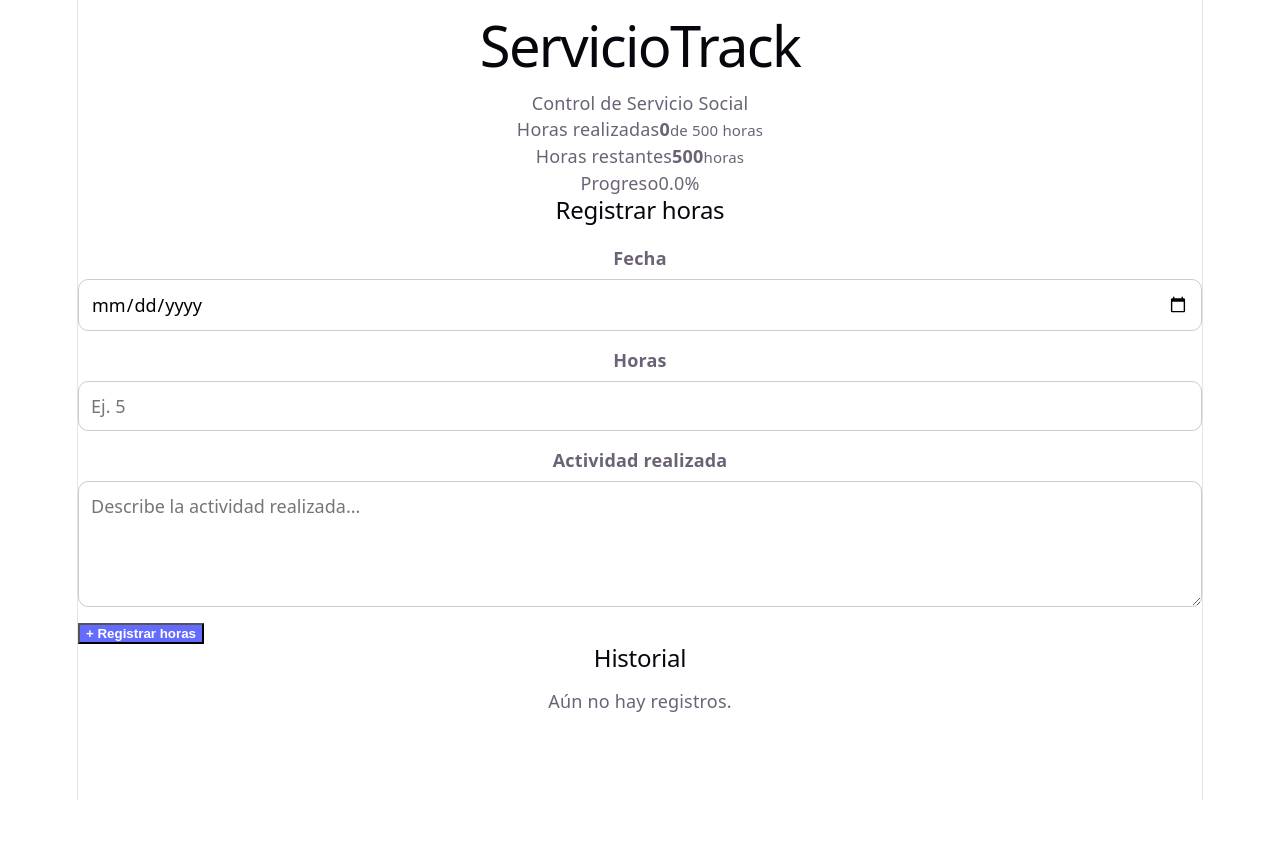
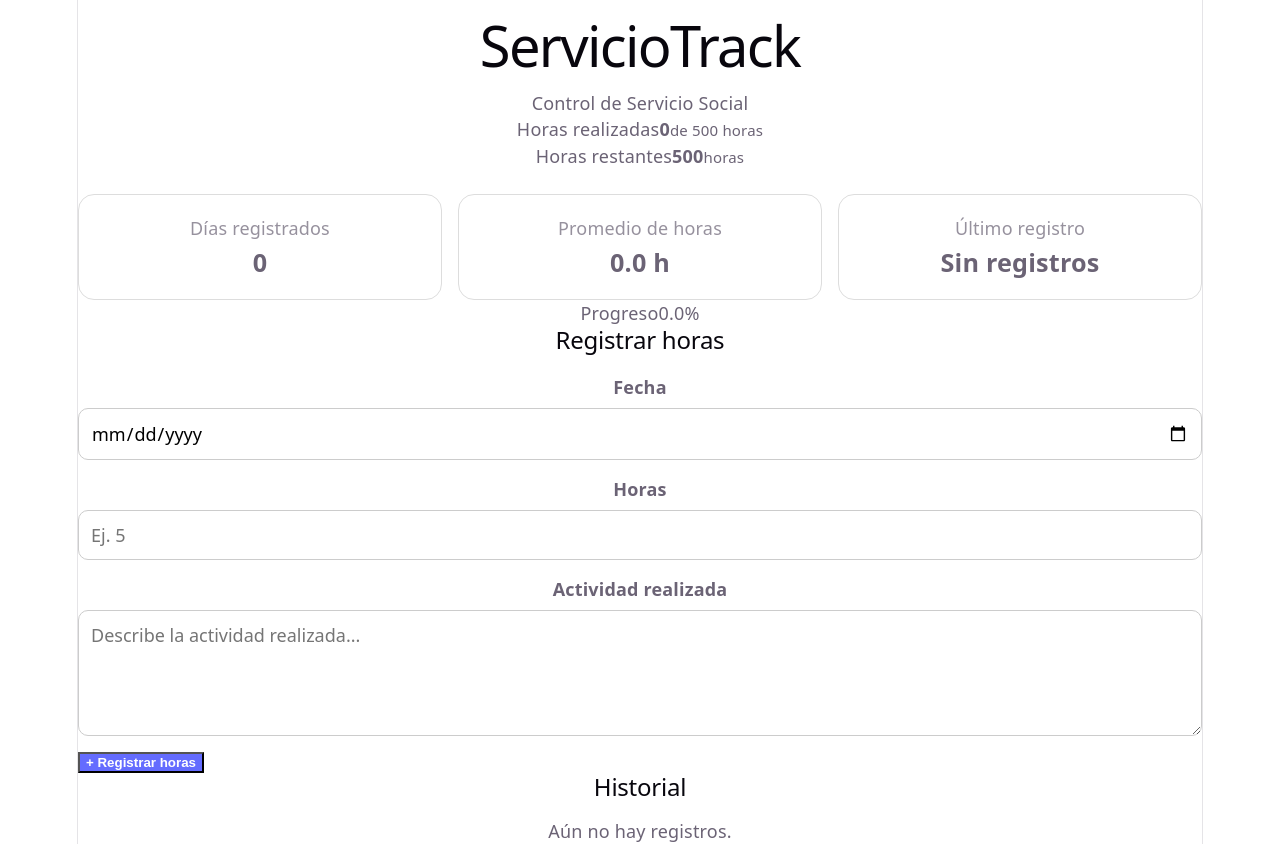
Before and after one commit to cornelioalexis65-cyber/SERVICIOTRACK, a React (Vite) app: page / in a window 1280 px wide. Before the commit the page ends 800 px from the top, so only its background shows below. Built offline with nearby package versions, Linux system fonts and the light colour scheme.

Commit message:
feat: implementar logica inicial de registro de horas y persistencia local

```diff
--- a/src/App.css
+++ b/src/App.css
@@ -101,3 +101,32 @@
     margin-left: 0;
   }
 }
+
+.extra-summary {
+  display: grid;
+  grid-template-columns: repeat(3, 1fr);
+  gap: 16px;
+  margin-top: 24px;
+}
+
+.extra-card {
+  padding: 20px;
+  border: 1px solid #ddd;
+  border-radius: 16px;
+}
+
+.extra-card span {
+  display: block;
+  opacity: 0.7;
+  margin-bottom: 8px;
+}
+
+.extra-card strong {
+  font-size: 1.4rem;
+}
+
+@media (max-width: 700px) {
+  .extra-summary {
+    grid-template-columns: 1fr;
+  }
+}
--- a/src/App.tsx
+++ b/src/App.tsx
@@ -14,21 +14,30 @@ function App() {
   const [registros, setRegistros] = useState<Registro[]>([])
   const [cargando, setCargando] = useState(true)
 
+  // Cargar registros guardados
   useEffect(() => {
-  const registrosGuardados = localStorage.getItem('serviciotrack-registros')
+    const registrosGuardados = localStorage.getItem(
+      'serviciotrack-registros'
+    )
 
     if (registrosGuardados) {
       try {
-      const registrosParseados: Registro[] = JSON.parse(registrosGuardados)
+        const registrosParseados: Registro[] =
+          JSON.parse(registrosGuardados)
+
         setRegistros(registrosParseados)
       } catch (error) {
-      console.error('Error al cargar los registros:', error)
+        console.error(
+          'Error al cargar los registros:',
+          error
+        )
       }
     }
 
     setCargando(false)
   }, [])
 
+  // Guardar registros
   useEffect(() => {
     if (!cargando) {
       localStorage.setItem(
@@ -38,24 +47,50 @@ useEffect(() => {
     }
   }, [registros, cargando])
 
+  // Formulario
   const [fecha, setFecha] = useState('')
   const [horas, setHoras] = useState('')
   const [actividad, setActividad] = useState('')
 
-  const [registroEditando, setRegistroEditando] = useState<number | null>(null)
+  // Registro que estamos editando
+  const [registroEditando, setRegistroEditando] =
+    useState<number | null>(null)
 
+  // Cálculos
   const horasRealizadas = registros.reduce(
     (total, registro) => total + registro.horas,
     0
   )
 
-  const horasRestantes = Math.max(totalHours - horasRealizadas, 0)
+  const horasRestantes = Math.max(
+    totalHours - horasRealizadas,
+    0
+  )
 
   const progreso = Math.min(
     (horasRealizadas / totalHours) * 100,
     100
   )
 
+  const diasRegistrados = registros.length
+
+  const promedioHoras =
+    diasRegistrados > 0
+      ? horasRealizadas / diasRegistrados
+      : 0
+
+  // Ordenar registros por fecha
+  const registrosOrdenados = [...registros].sort(
+    (a, b) => b.fecha.localeCompare(a.fecha)
+  )
+
+  // Obtener la fecha más reciente
+  const ultimaFecha =
+    registrosOrdenados.length > 0
+      ? registrosOrdenados[0].fecha
+      : 'Sin registros'
+
+  // Guardar o editar registro
   const guardarRegistro = () => {
     if (!fecha || !horas || !actividad) {
       alert('Completa todos los campos')
@@ -67,7 +102,25 @@ useEffect(() => {
       return
     }
 
+    if (Number(horas) > 24) {
+      alert('Las horas no pueden ser mayores a 24')
+      return
+    }
+
+    const horasActuales = registroEditando !== null
+      ? horasRealizadas -
+        (registros.find(
+          (registro) => registro.id === registroEditando
+        )?.horas ?? 0)
+      : horasRealizadas
+
+    if (horasActuales + Number(horas) > totalHours) {
+      alert(`No puedes superar las ${totalHours} horas de servicio social`)
+      return
+   }
+
     if (registroEditando !== null) {
+      // Editar registro existente
       setRegistros(
         registros.map((registro) =>
           registro.id === registroEditando
@@ -83,6 +136,7 @@ useEffect(() => {
 
       setRegistroEditando(null)
     } else {
+      // Crear nuevo registro
       const nuevoRegistro: Registro = {
         id: Date.now(),
         fecha,
@@ -96,6 +150,7 @@ useEffect(() => {
     limpiarFormulario()
   }
 
+  // Editar registro
   const editarRegistro = (registro: Registro) => {
     setFecha(registro.fecha)
     setHoras(String(registro.horas))
@@ -104,6 +159,7 @@ useEffect(() => {
     setRegistroEditando(registro.id)
   }
 
+  // Eliminar registro
   const eliminarRegistro = (id: number) => {
     const confirmar = window.confirm(
       '¿Seguro que quieres eliminar este registro?'
@@ -114,7 +170,9 @@ useEffect(() => {
     }
 
     setRegistros(
-      registros.filter((registro) => registro.id !== id)
+      registros.filter(
+        (registro) => registro.id !== id
+      )
     )
 
     if (registroEditando === id) {
@@ -122,6 +180,7 @@ useEffect(() => {
     }
   }
 
+  // Limpiar formulario
   const limpiarFormulario = () => {
     setFecha('')
     setHoras('')
@@ -132,24 +191,66 @@ useEffect(() => {
   return (
     <main className="app">
 
+      {/* ENCABEZADO */}
       <header className="header">
         <h1>ServicioTrack</h1>
         <p>Control de Servicio Social</p>
       </header>
 
-      {/* RESUMEN */}
+      {/* RESUMEN PRINCIPAL */}
       <section className="summary">
 
         <div className="card">
           <span>Horas realizadas</span>
-          <strong>{horasRealizadas}</strong>
-          <small>de {totalHours} horas</small>
+
+          <strong>
+            {horasRealizadas}
+          </strong>
+
+          <small>
+            de {totalHours} horas
+          </small>
         </div>
 
         <div className="card">
           <span>Horas restantes</span>
-          <strong>{horasRestantes}</strong>
-          <small>horas</small>
+
+          <strong>
+            {horasRestantes}
+          </strong>
+
+          <small>
+            horas
+          </small>
+        </div>
+
+      </section>
+
+      {/* RESUMEN ADICIONAL */}
+      <section className="extra-summary">
+
+        <div className="extra-card">
+          <span>Días registrados</span>
+
+          <strong>
+            {diasRegistrados}
+          </strong>
+        </div>
+
+        <div className="extra-card">
+          <span>Promedio de horas</span>
+
+          <strong>
+            {promedioHoras.toFixed(1)} h
+          </strong>
+        </div>
+
+        <div className="extra-card">
+          <span>Último registro</span>
+
+          <strong>
+            {ultimaFecha}
+          </strong>
         </div>
 
       </section>
@@ -159,14 +260,21 @@ useEffect(() => {
 
         <div className="progress-info">
           <span>Progreso</span>
-          <span>{progreso.toFixed(1)}%</span>
+
+          <span>
+            {progreso.toFixed(1)}%
+          </span>
         </div>
 
         <div className="progress-bar">
+
           <div
             className="progress"
-            style={{ width: `${progreso}%` }}
+            style={{
+              width: `${progreso}%`,
+            }}
           />
+
         </div>
 
       </section>
@@ -182,16 +290,20 @@ useEffect(() => {
 
         <div className="form">
 
+          {/* FECHA */}
           <label>
             Fecha
 
             <input
               type="date"
               value={fecha}
-              onChange={(e) => setFecha(e.target.value)}
+              onChange={(e) =>
+                setFecha(e.target.value)
+              }
             />
           </label>
 
+          {/* HORAS */}
           <label>
             Horas
 
@@ -201,20 +313,26 @@ useEffect(() => {
               max="24"
               placeholder="Ej. 5"
               value={horas}
-              onChange={(e) => setHoras(e.target.value)}
+              onChange={(e) =>
+                setHoras(e.target.value)
+              }
             />
           </label>
 
+          {/* ACTIVIDAD */}
           <label>
             Actividad realizada
 
             <textarea
               placeholder="Describe la actividad realizada..."
               value={actividad}
-              onChange={(e) => setActividad(e.target.value)}
+              onChange={(e) =>
+                setActividad(e.target.value)
+              }
             />
           </label>
 
+          {/* BOTONES */}
           <div className="form-buttons">
 
             <button onClick={guardarRegistro}>
@@ -245,17 +363,24 @@ useEffect(() => {
 
         {registros.length === 0 ? (
 
-          <p>Aún no hay registros.</p>
+          <p>
+            Aún no hay registros.
+          </p>
 
         ) : (
 
-          registros.map((registro) => (
+          registrosOrdenados.map((registro) => (
 
-            <div className="record" key={registro.id}>
+            <div
+              className="record"
+              key={registro.id}
+            >
 
               <div className="record-info">
 
-                <strong>{registro.fecha}</strong>
+                <strong>
+                  {registro.fecha}
+                </strong>
 
                 <span>
                   {registro.actividad}
@@ -271,14 +396,18 @@ useEffect(() => {
 
                 <button
                   className="edit-button"
-                  onClick={() => editarRegistro(registro)}
+                  onClick={() =>
+                    editarRegistro(registro)
+                  }
                 >
                   Editar
                 </button>
 
                 <button
                   className="delete-button"
-                  onClick={() => eliminarRegistro(registro.id)}
+                  onClick={() =>
+                    eliminarRegistro(registro.id)
+                  }
                 >
                   Eliminar
                 </button>
```
Lines whose indentation alone changed are shown as unchanged.
